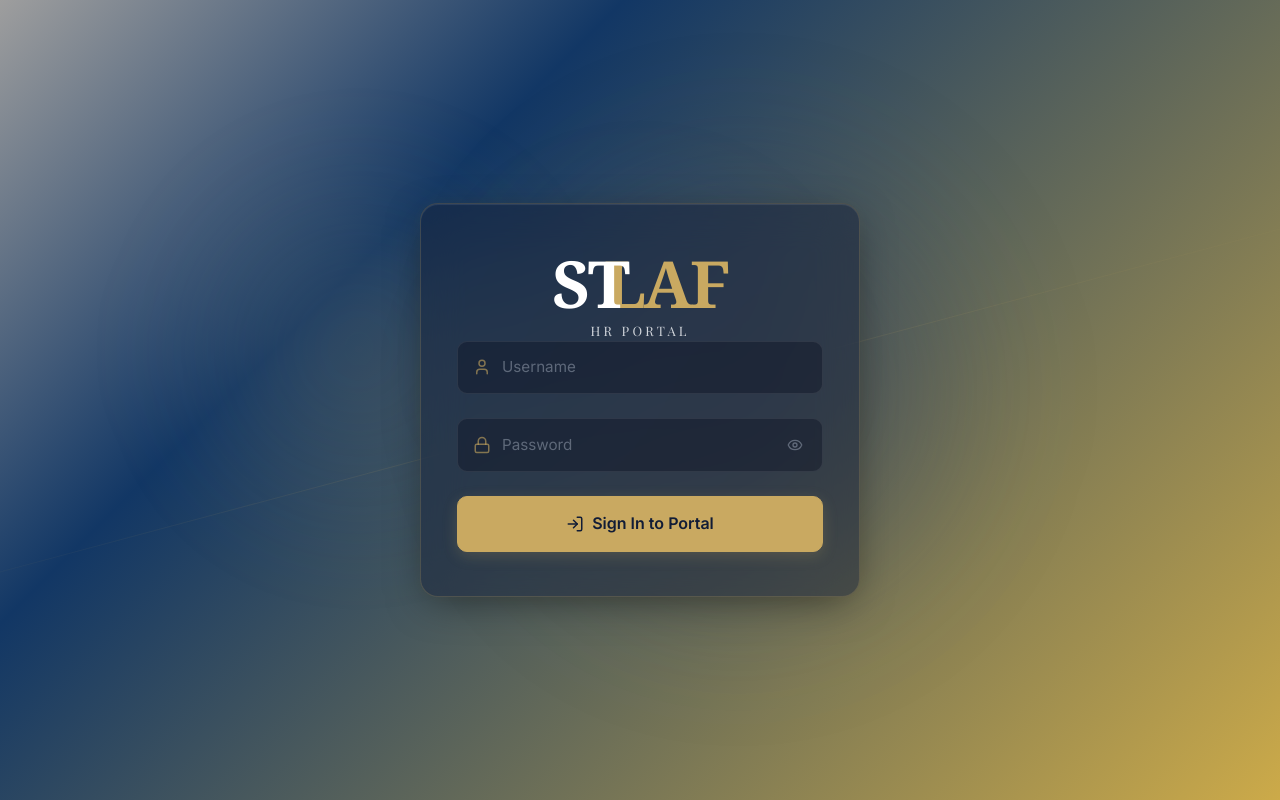
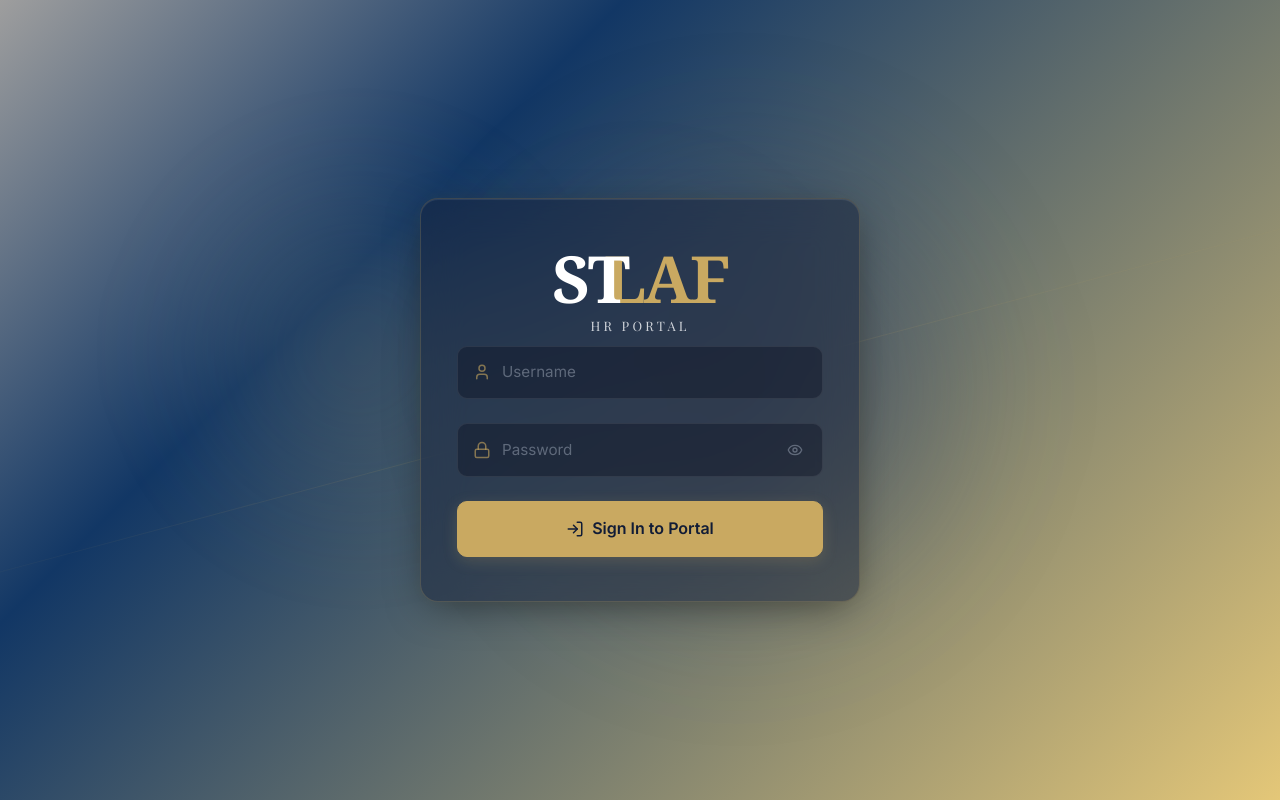
Before and after one commit to azaleadns/hr-portal, a React (Vite) app: page /templates in a window 1280 px wide. Built offline with nearby package versions, Linux system fonts and the light colour scheme.

Commit message:
style: update login page styling
Adjust the background gradient for better contrast and add spacing to the input field wrapper for improved layout alignment.

```diff
--- a/src/components/Login.css
+++ b/src/components/Login.css
@@ -10,7 +10,7 @@
   position: relative;
   overflow: hidden;
   /* Deep Navy Blue Gradient Background */
-  background: linear-gradient(315deg, #CCAA49 0%, #123765 70%, #9E9E9E 100%);
+  background: linear-gradient(315deg, #e4c778 0%, #123765 70%, #9E9E9E 100%);
   padding: 1.5rem;
   z-index: 1;
 }
@@ -148,6 +148,7 @@
 .glass-input-wrapper {
   position: relative;
   margin-bottom: 1.5rem;
+  margin-top: 10px;
 }
 
 .glass-input-icon {
```
